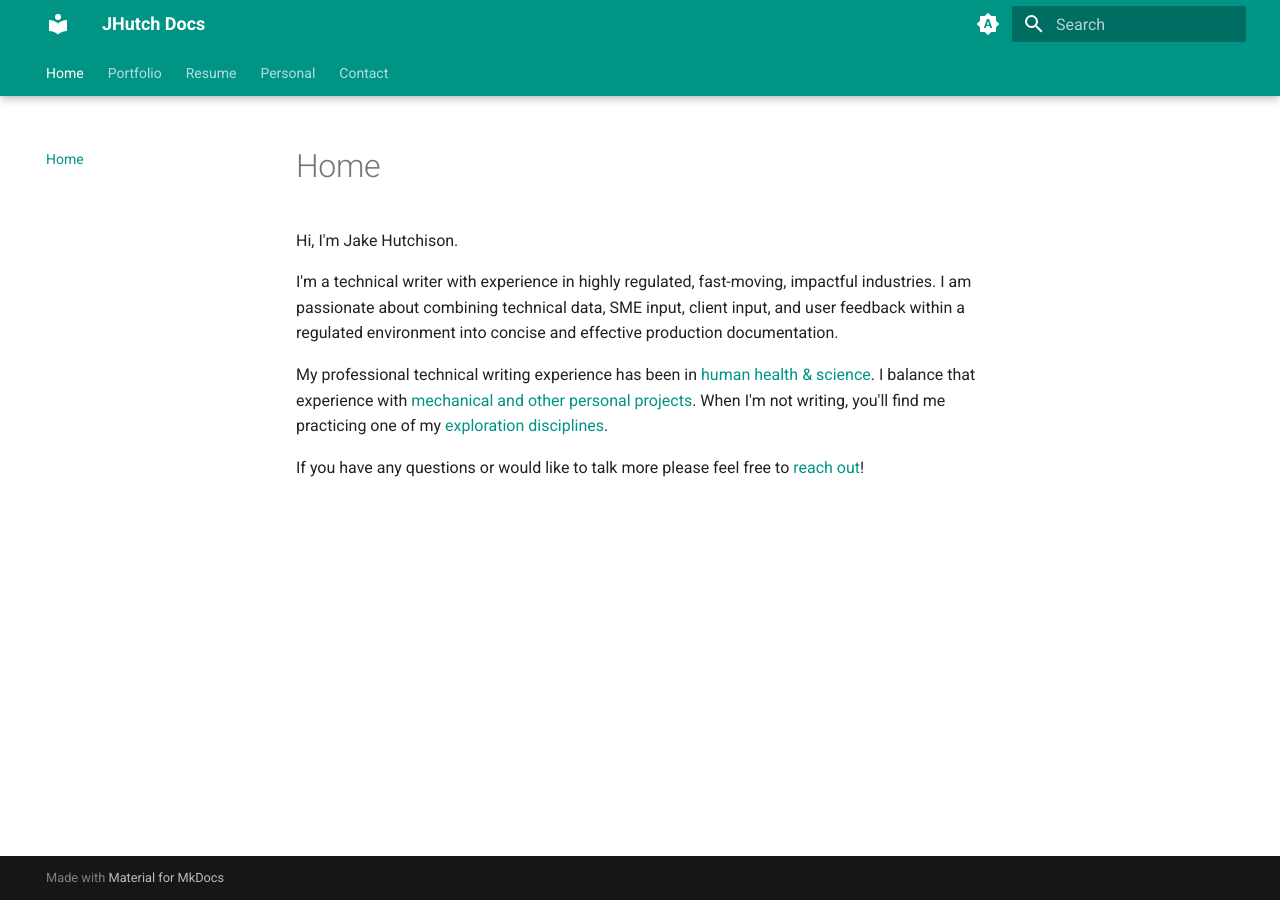
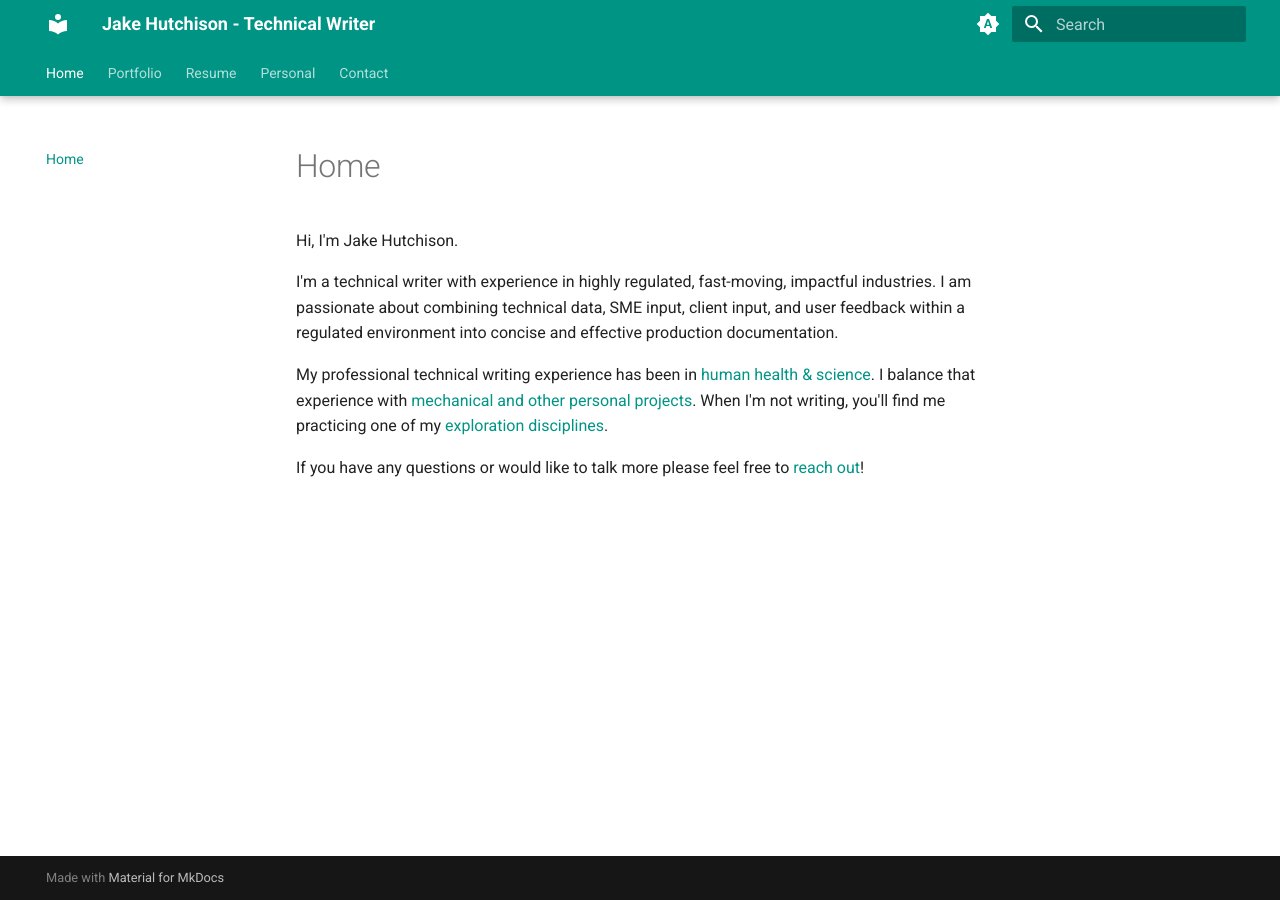
Before and after one commit to rogue-capers/vscode_portfolio, an MkDocs documentation site: the page built from docs/index.md, in a window 1280 px wide. Built offline with MkDocs 1.6.1 and Material for MkDocs 9.7.7, drawn with Linux system fonts in a browser that asks for light colours.

Commit message:
Updated site_name

```diff
--- a/mkdocs.yml
+++ b/mkdocs.yml
@@ -1,4 +1,4 @@
-site_name: JHutch Docs
+site_name: Jake Hutchison - Technical Writer
 
 site_url: https://mydomain.org/mysite
 theme:
```
